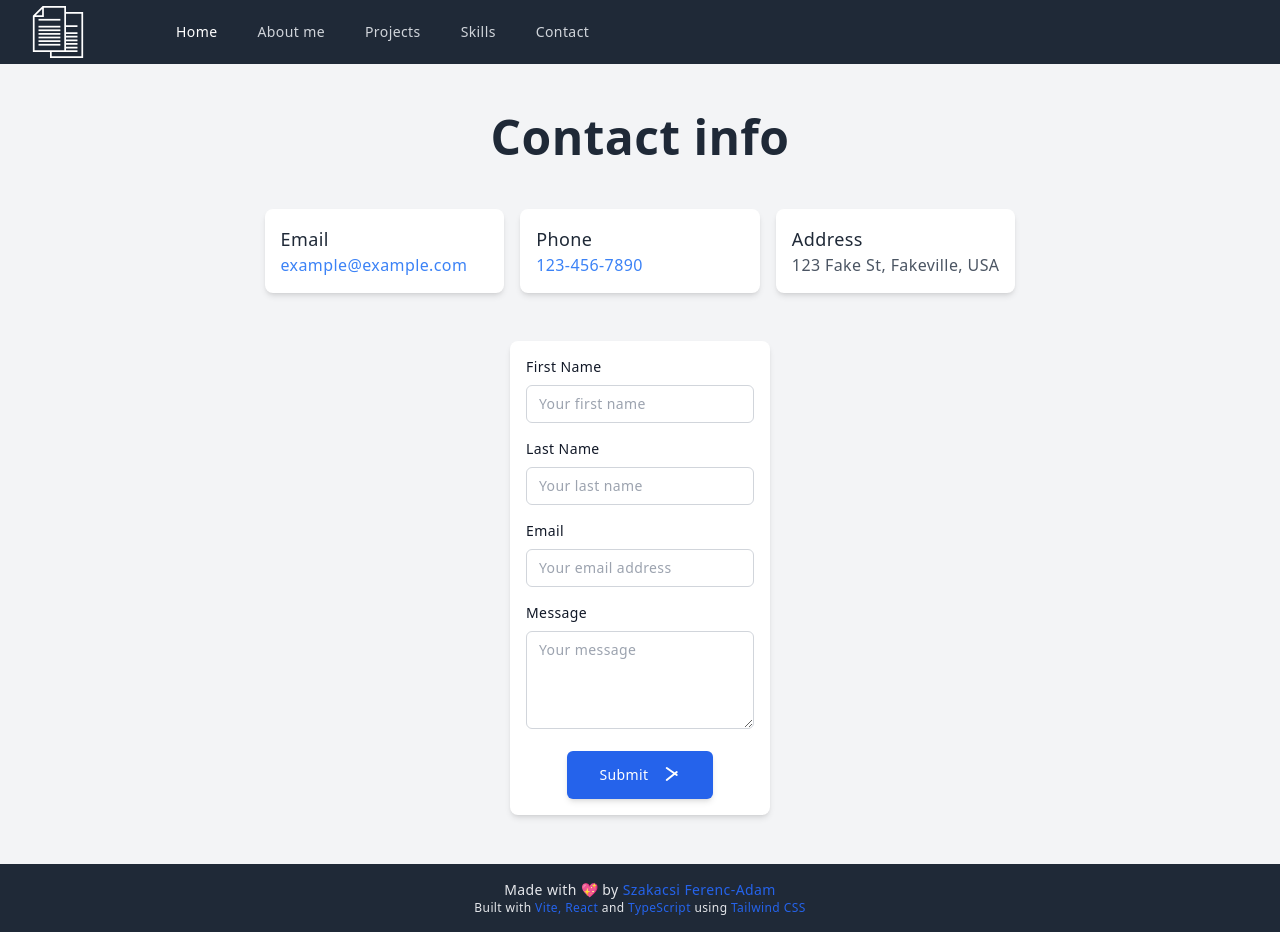
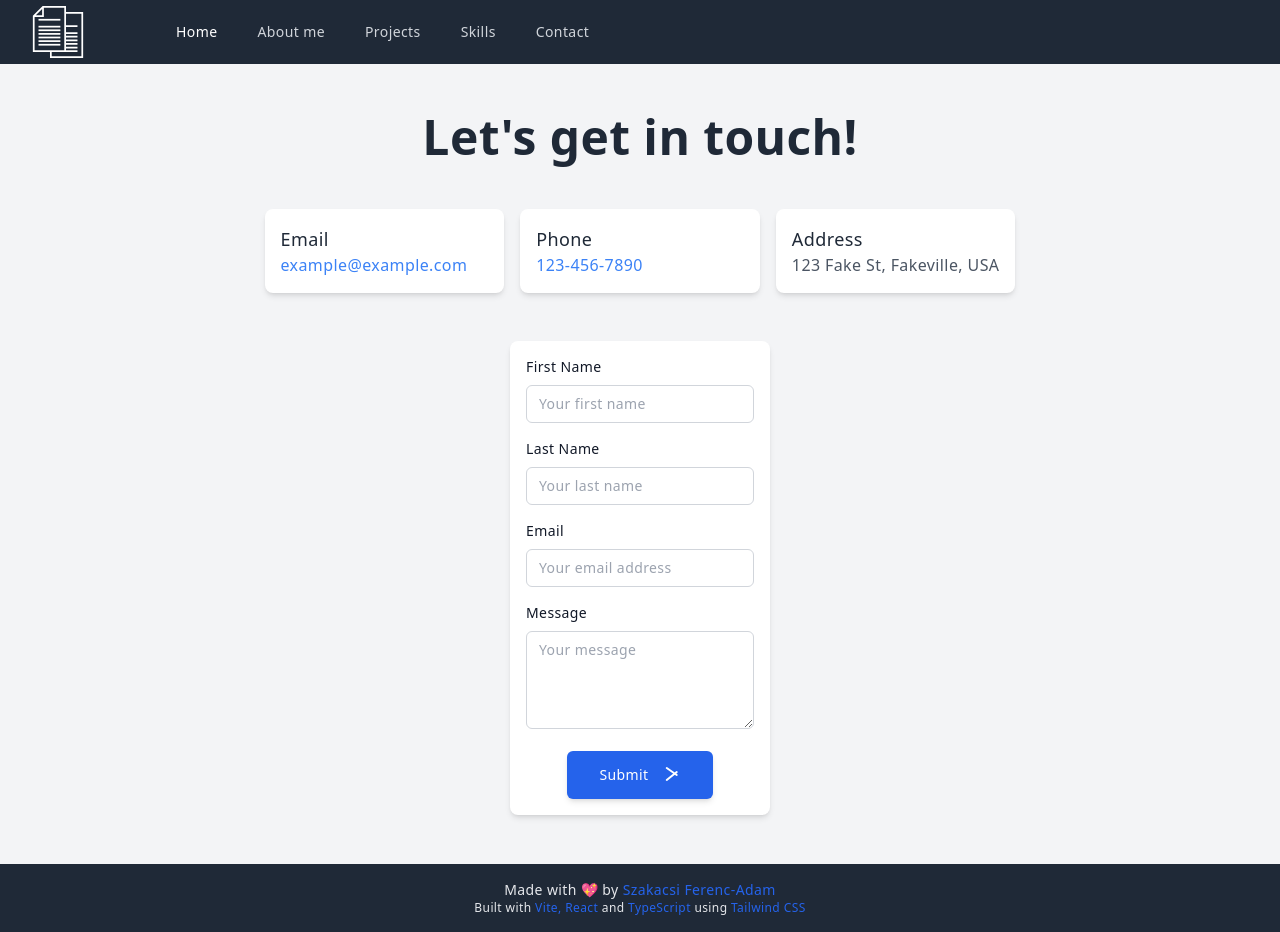
Before and after one commit to szakfer97/personal-portfolio, a React (Vite) app: page / in a window 1280 px wide. Built offline with nearby package versions, Linux system fonts and the light colour scheme.

Commit message:
Further content to Contact component

```diff
--- a/src/components/Contact.tsx
+++ b/src/components/Contact.tsx
@@ -2,7 +2,7 @@ export default function Contact() {
   return (
     <div className="flex flex-col items-center justify-center min-h-screen bg-gray-100 p-4 lg:p-8">
       <h1 className="text-3xl font-bold text-gray-800 lg:text-5xl">
-        Contact info
+        Let's get in touch!
       </h1>
       <div className="mt-8 grid grid-cols-1 gap-4 lg:mt-12 lg:grid-cols-3">
         <div className="bg-white p-4 shadow-md rounded-lg">
@@ -48,6 +48,7 @@ export default function Contact() {
               name="first-name"
               type="text"
               placeholder="Your first name"
+              required
             />
           </div>
           <div className="mb-4">
@@ -63,6 +64,7 @@ export default function Contact() {
               name="last-name"
               type="text"
               placeholder="Your last name"
+              required
             />
           </div>
           <div className="mb-4">
@@ -78,6 +80,7 @@ export default function Contact() {
               name="email"
               type="email"
               placeholder="Your email address"
+              required
             />
           </div>
           <div className="mb-4">
@@ -93,6 +96,7 @@ export default function Contact() {
               name="message"
               rows={4}
               placeholder="Your message"
+              required
             ></textarea>
           </div>
           <div className="flex items-center justify-center mt-4">
```
